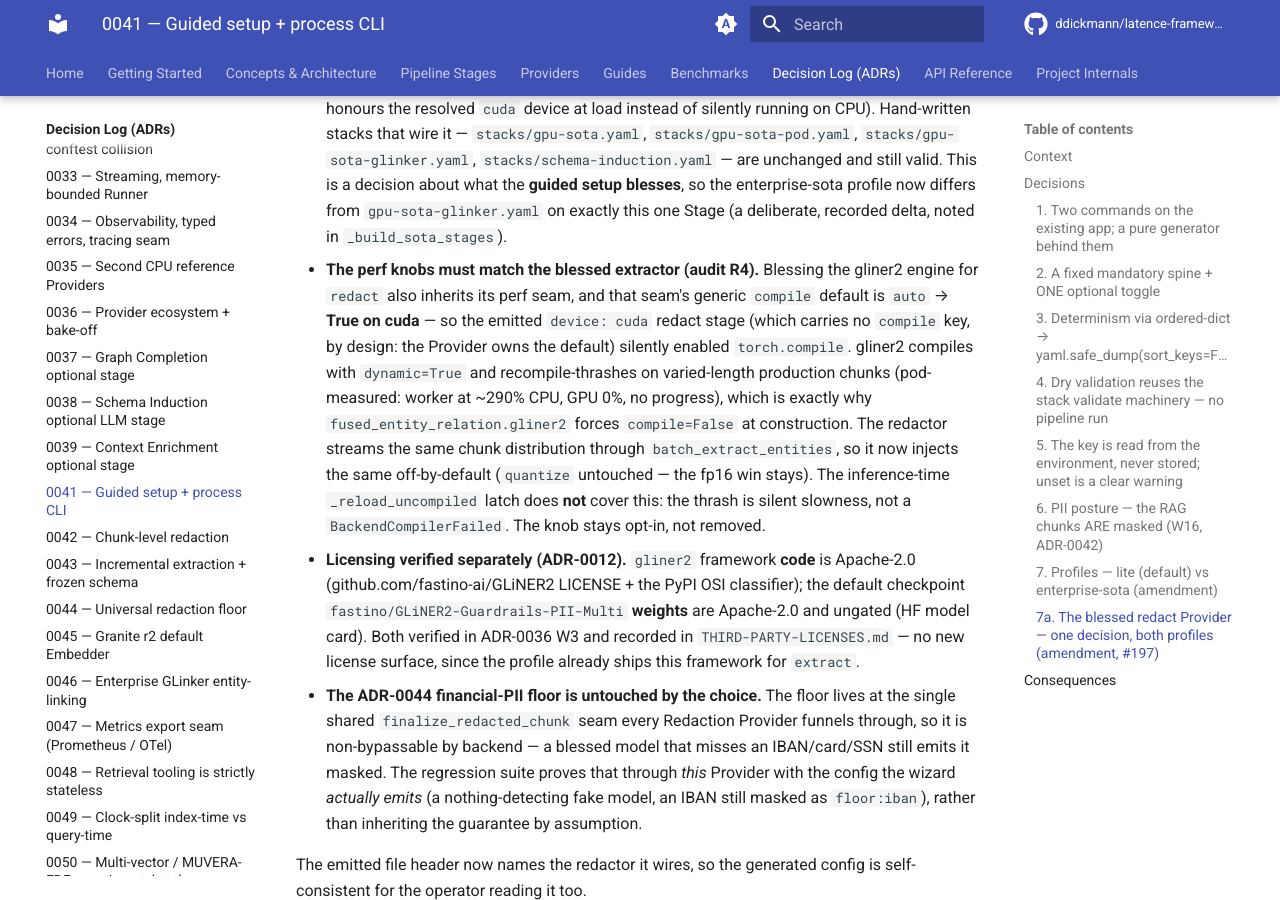
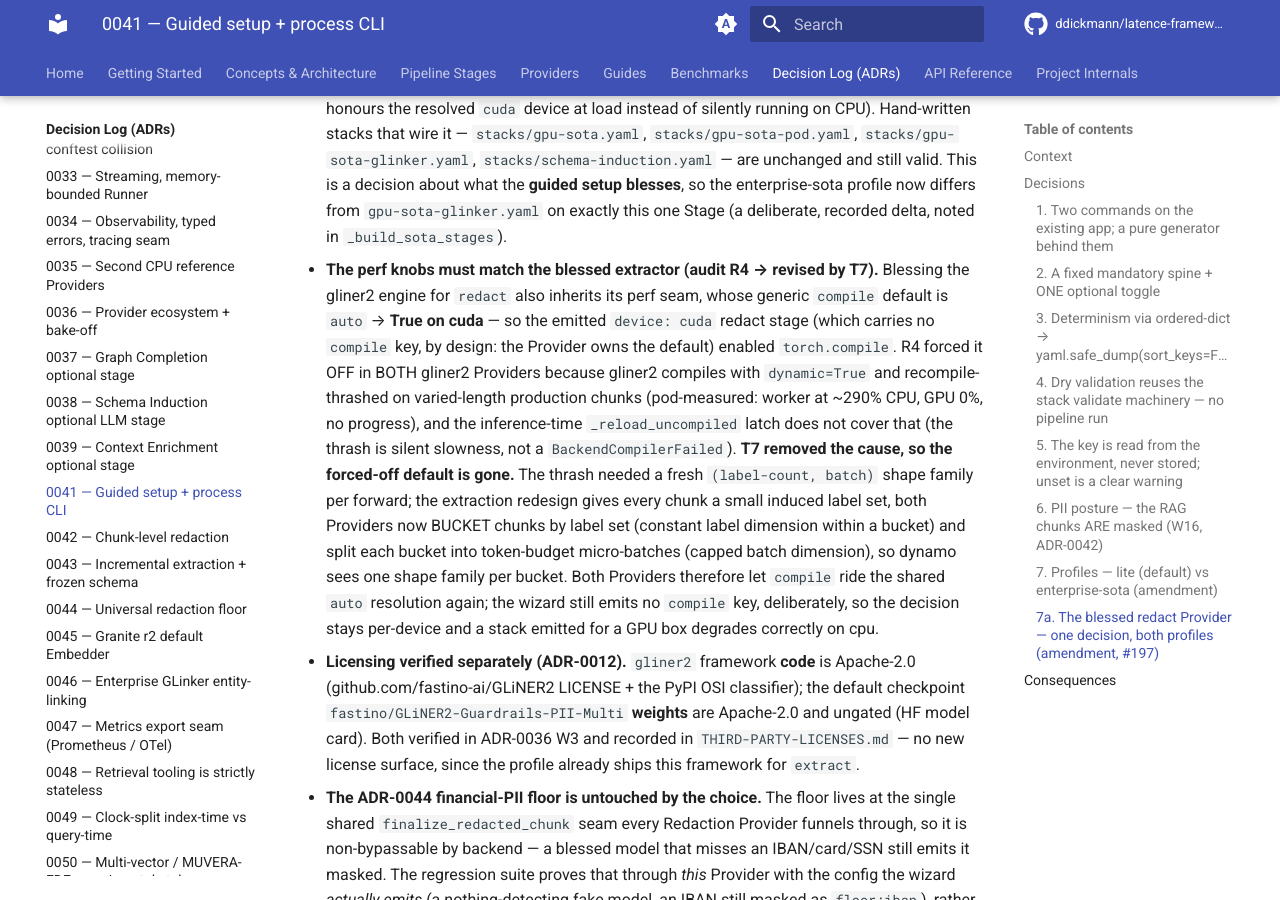
Before and after one commit to ddickmann/latence, an MkDocs documentation site: the page built from docs/adr/0041-guided-setup-and-process-cli-opinionated-quality-baked-config-and-one-toggle.md, in a window 1280 px wide and 900 px high, scrolled down 4170 px. Built offline with MkDocs 1.6.1 and Material for MkDocs 9.7.7, drawn with Linux system fonts in a browser that asks for light colours; comment, search, counter and statistics services are not loaded; some of the changed text lies outside the part shown.

Commit message:
docs(t7): correct the compile-off claims, record the bucketing rationale, add the pod measurement harness

```diff
--- a/docs/adr/0041-guided-setup-and-process-cli-opinionated-quality-baked-config-and-one-toggle.md
+++ b/docs/adr/0041-guided-setup-and-process-cli-opinionated-quality-baked-config-and-one-toggle.md
@@ -105,7 +105,8 @@ option, determinism, and the dry-validation contract all carry over unchanged:
   defaults to `EMPTY`, `max_concurrency` to `8`. This is the one new per-deployment input the SOTA
   profile adds (it replaces lite's parser-recommendation prompt).
 * **extract → `fused_entity_relation.gliner2`** (`threshold 0.3`, labels floor
-  `[person, organization]`, `compile` left to the provider default `False`); **redact →
+  `[person, organization]`, `compile` left to the provider default — `auto` → True on cuda since
+  T7, see the perf-knob bullet below); **redact →
   `redaction.gliner2`** (§7a — the same Provider `lite` emits, and the same W16 chunk-level
   `redact → enrich → export_corpus` dataflow).
 * **disambiguate → `disambiguation.glinker`** — the neural GLinker linker + audited resolver
@@ -147,16 +148,20 @@ is a defect, not a preference. The decision, and why:
   `stacks/schema-induction.yaml` — are unchanged and still valid. This is a decision about what the
   **guided setup blesses**, so the enterprise-sota profile now differs from `gpu-sota-glinker.yaml`
   on exactly this one Stage (a deliberate, recorded delta, noted in `_build_sota_stages`).
-* **The perf knobs must match the blessed extractor (audit R4).** Blessing the gliner2 engine for
-  `redact` also inherits its perf seam, and that seam's generic `compile` default is `auto` → **True
-  on cuda** — so the emitted `device: cuda` redact stage (which carries no `compile` key, by design:
-  the Provider owns the default) silently enabled `torch.compile`. gliner2 compiles with
-  `dynamic=True` and recompile-thrashes on varied-length production chunks (pod-measured: worker at
-  ~290% CPU, GPU 0%, no progress), which is exactly why `fused_entity_relation.gliner2` forces
-  `compile=False` at construction. The redactor streams the same chunk distribution through
-  `batch_extract_entities`, so it now injects the same off-by-default (`quantize` untouched — the
-  fp16 win stays). The inference-time `_reload_uncompiled` latch does **not** cover this: the thrash
-  is silent slowness, not a `BackendCompilerFailed`. The knob stays opt-in, not removed.
+* **The perf knobs must match the blessed extractor (audit R4 → revised by T7).** Blessing the
+  gliner2 engine for `redact` also inherits its perf seam, whose generic `compile` default is
+  `auto` → **True on cuda** — so the emitted `device: cuda` redact stage (which carries no `compile`
+  key, by design: the Provider owns the default) enabled `torch.compile`. R4 forced it OFF in BOTH
+  gliner2 Providers because gliner2 compiles with `dynamic=True` and recompile-thrashed on
+  varied-length production chunks (pod-measured: worker at ~290% CPU, GPU 0%, no progress), and the
+  inference-time `_reload_uncompiled` latch does not cover that (the thrash is silent slowness, not
+  a `BackendCompilerFailed`). **T7 removed the cause, so the forced-off default is gone.** The thrash
+  needed a fresh `(label-count, batch)` shape family per forward; the extraction redesign gives every
+  chunk a small induced label set, both Providers now BUCKET chunks by label set (constant label
+  dimension within a bucket) and split each bucket into token-budget micro-batches (capped batch
+  dimension), so dynamo sees one shape family per bucket. Both Providers therefore let `compile`
+  ride the shared `auto` resolution again; the wizard still emits no `compile` key, deliberately, so
+  the decision stays per-device and a stack emitted for a GPU box degrades correctly on cpu.
 * **Licensing verified separately (ADR-0012).** `gliner2` framework **code** is Apache-2.0
   (github.com/fastino-ai/GLiNER2 LICENSE + the PyPI OSI classifier); the default checkpoint
   `fastino/GLiNER2-Guardrails-PII-Multi` **weights** are Apache-2.0 and ungated (HF model card).
```
Also changed, not shown: CHANGELOG.md (+30 -0 lines), docs/TUTORIAL-fresh-pod-walkthrough.md (+14 -8 lines), scripts/validate-gliner2-unified-on-gpu.md (+76 -0 lines).
